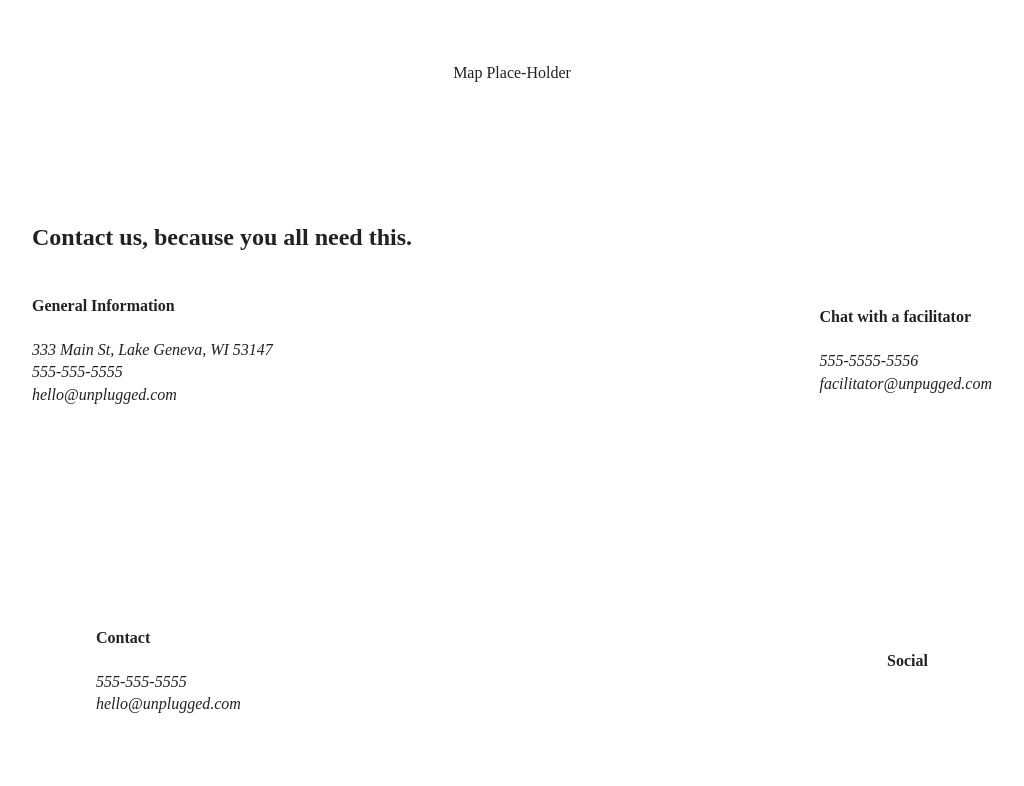
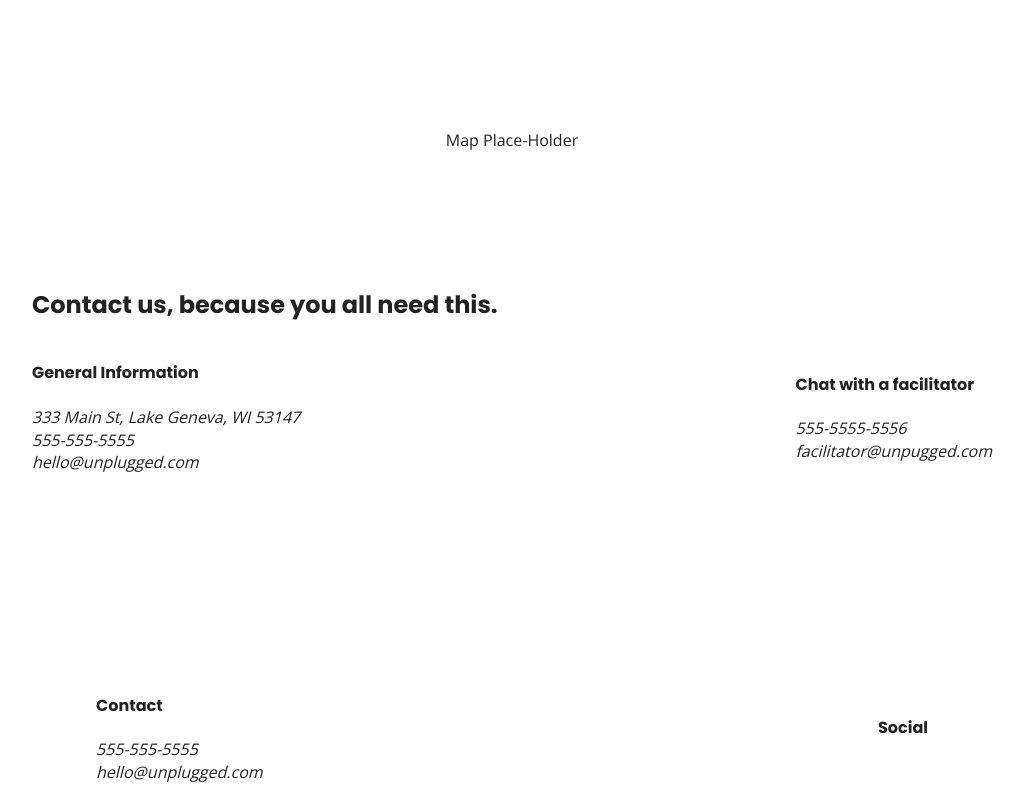
Before and after one commit to RobertSchusterFrontEndWebDeveloper/unplugged-retreat, a website: page about/index.html in a window 1280 px wide. Shown: the part 789-1575 px from the top of the page, without its empty margins (128-1152 px from the left). Drawn offline with nearby package versions, Linux system fonts and the light colour scheme; files whose address does not match are found by name.

Commit message:
Begin adding styles to pages

```diff
--- a/about/index.html
+++ b/about/index.html
@@ -20,6 +20,8 @@
   <link rel="stylesheet" href="../css/main.css">
 
   <meta name="theme-color" content="#fafafa">
+
+  <link href="https://fonts.googleapis.com/css?family=Open+Sans:400, 700|Poppins:500,700" rel="stylesheet">
 </head>
 
 <body>
--- a/css/main.css
+++ b/css/main.css
@@ -86,6 +86,55 @@ textarea {
 /* ==========================================================================
    Author's custom styles
    ========================================================================== */
+
+/* General Styles */
+html {
+    font-size: 16px;
+}
+
+body {
+    font-family: 'Open Sans', sans-serif;
+    font-size: 1em;
+}
+
+ul,
+ol {
+
+}
+
+a {
+
+}
+
+h2 {
+    font-family: 'Poppins', sans-serif;
+
+}
+
+h3,
+h4 {
+    font-family: 'Poppins', sans-serif;
+}
+
+p {
+
+}
+
+img {
+
+}
+
+figure {
+
+}
+
+address {
+
+}
+
+.content-wrapper {
+
+}
 
 /* ------------  Base Header  - Footer Styles -------------- */
 
```
Also changed, not shown: faq/index.html (+2 -0 lines), index.html (+2 -0 lines).
